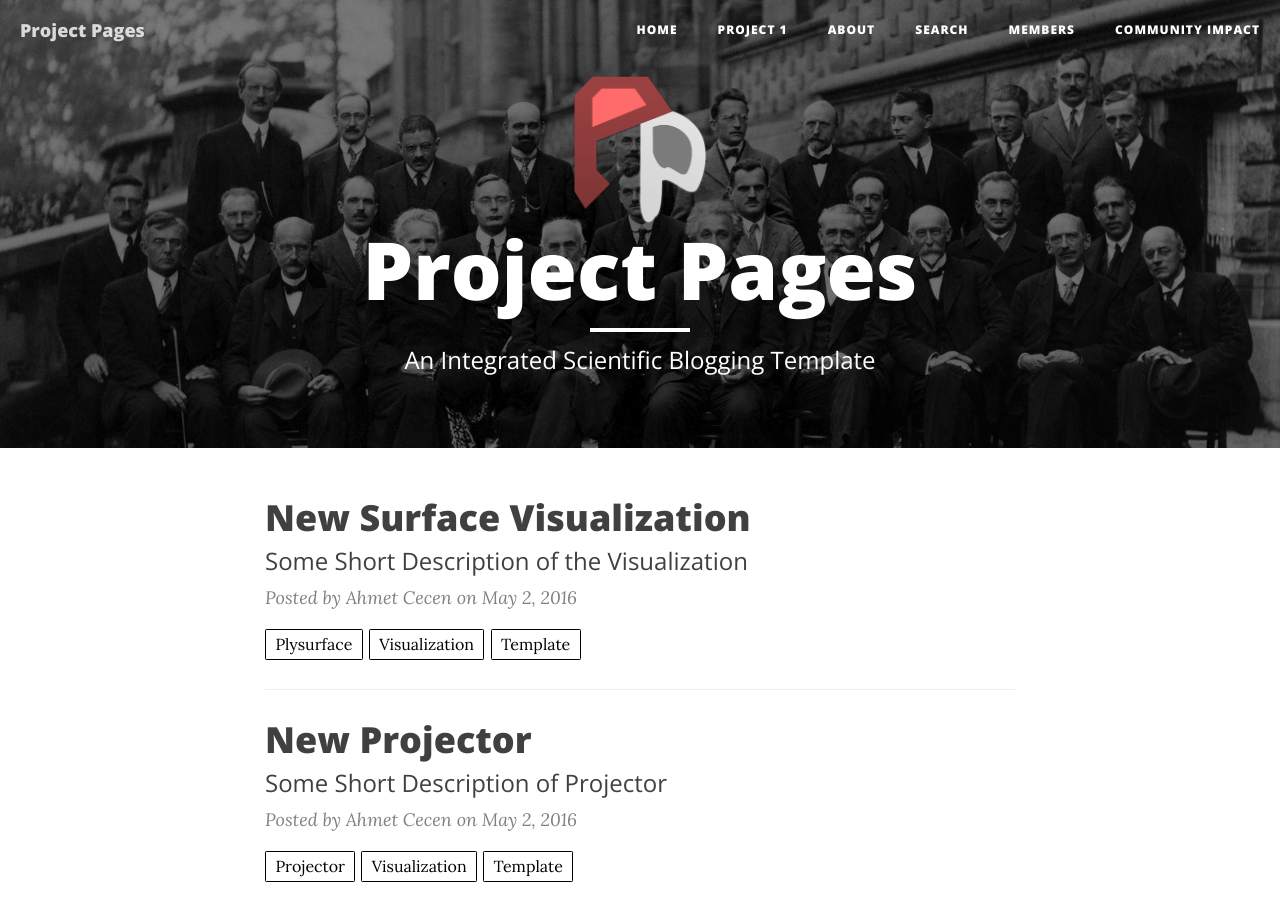
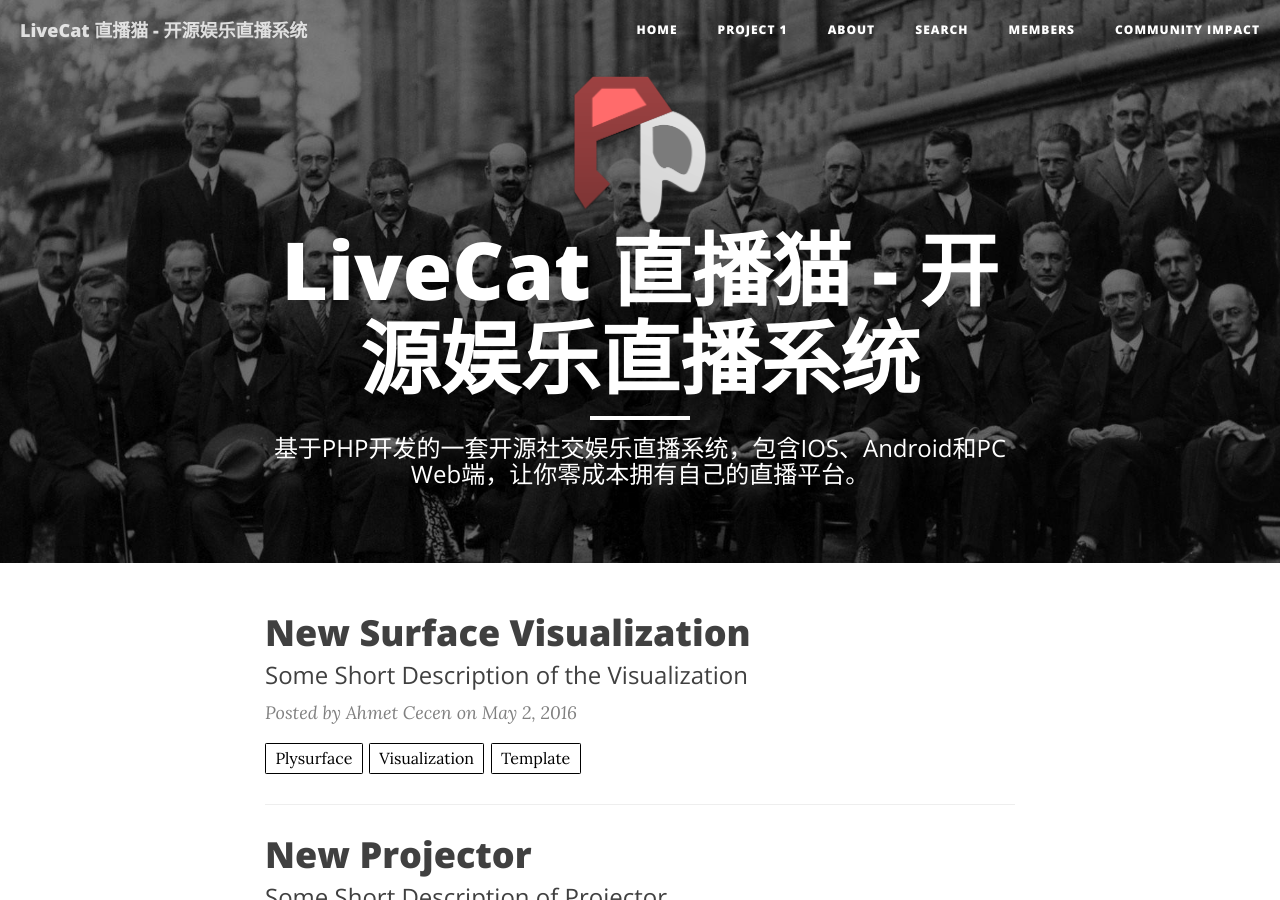
Before and after one commit to xxwn2020/livecat, a Jekyll site: the page built from docs/index.html, in a window 1280 px wide and 900 px high. Built offline with Jekyll 4.4.1, drawn with Linux system fonts in a browser that asks for light colours; nearby versions of some CDN libraries; the list of posts is cut into pages by our own code.

Commit message:
使用自定义域名

```diff
--- a/docs/_config.yml
+++ b/docs/_config.yml
@@ -1,16 +1,16 @@
 # Site settings
-title: Project Pages
-description: "An Integrated Scientific Blogging Template"
-url: "https://live-cat.github.io"
+title: LiveCat 直播猫 - 开源娱乐直播系统
+description: "基于PHP开发的一套开源社交娱乐直播系统，包含IOS、Android和PC Web端，让你零成本拥有自己的直播平台。"
+url: "http://livecat.cn"
 
 
 
 
 # Secondary Parameters
-baseurl: "/livecat"
+baseurl: "/"
 header-img: img/home-bg.jpg
 headercolor: "#FFFFFF"
-logo: /livecat/img/logos/Project-Pages-New-Logo-Inverted.png
+logo: /img/logos/Project-Pages-New-Logo-Inverted.png
 
 # Tertiary Parameters
 github_username:  live-cat
@@ -41,7 +41,7 @@ defaults:
 # Prose Settings
 prose:
   ignore: ['feed.xml', '/stl', '/ply', '/js', '/plugin', '/lib', '/projectors', '_layouts', '/_includes', 'Gruntfile.js', 'package.json', 'proselinks.jsonp', 'ppanchor.matin', '.gitignore', '/search', '/css', '/img', 'favicon.png','_data/*.json','LICENSES.md','README.md','colorscheme.scss','members.html','mentions.html','index.html']
-  siteurl: 'http://live-cat.github.io/livecat/'
+  siteurl: 'http://livecat.cn/'
   ispp: true
   media: 'img'
   metadata:
@@ -106,7 +106,7 @@ prose:
       - name: "horizontal"
         field:
           element: "hidden"
-          value: </section></section><section markdown="1" data-background="http://live-cat.github.io/livecat/img/slidebackground.png"><section markdown="1">
+          value: </section></section><section markdown="1" data-background="http://livecat.cn/img/slidebackground.png"><section markdown="1">
       - name: "vertical"
         field:
           element: "hidden"
@@ -114,7 +114,7 @@ prose:
       - name: "slideinit"
         field:
           element: "hidden"
-          value: <section markdown="1" data-background="http://live-cat.github.io/livecat/img/slidebackground.png"><section markdown="1">
+          value: <section markdown="1" data-background="http://livecat.cn/img/slidebackground.png"><section markdown="1">
       - name: "theme"
         field:
           element: "select"
```
